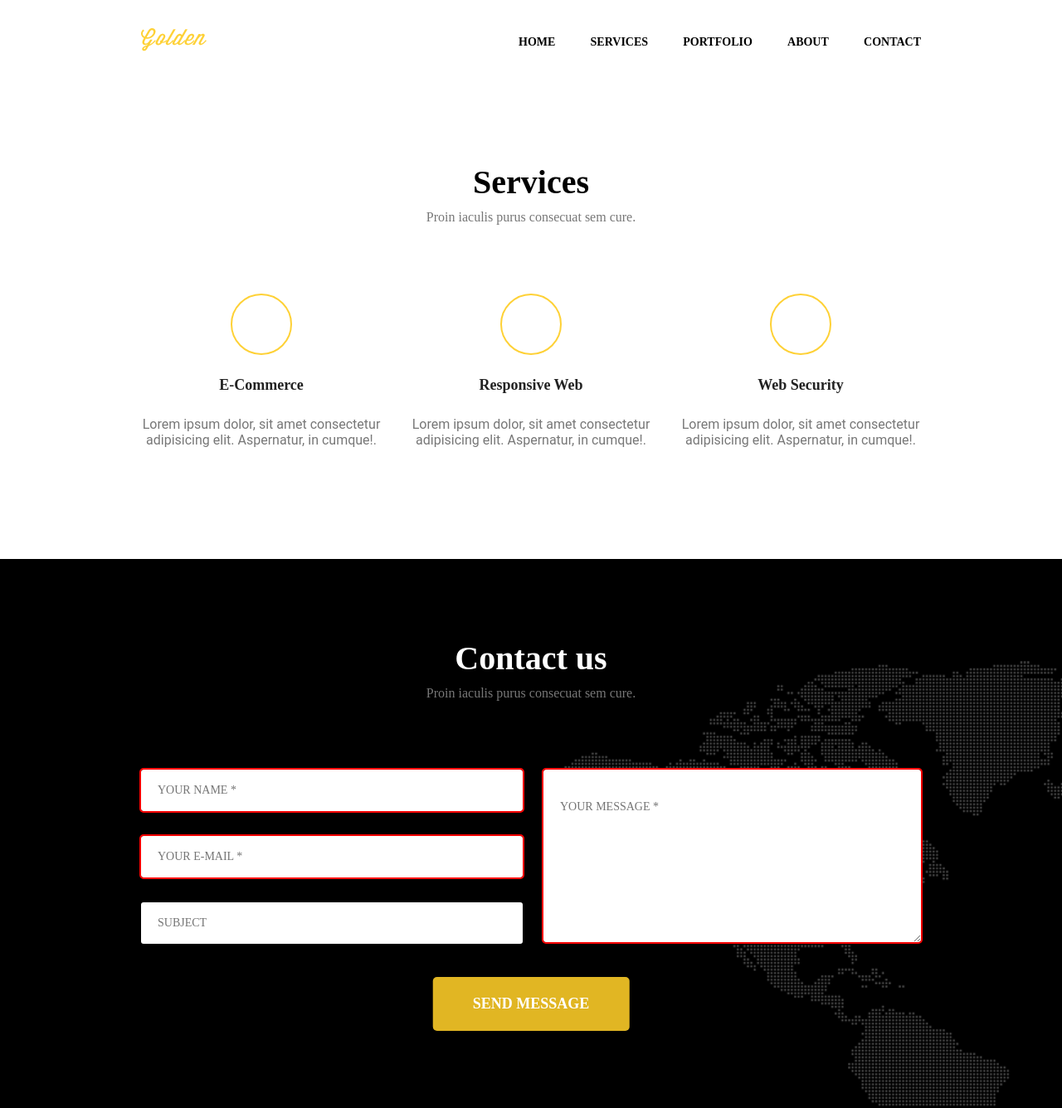
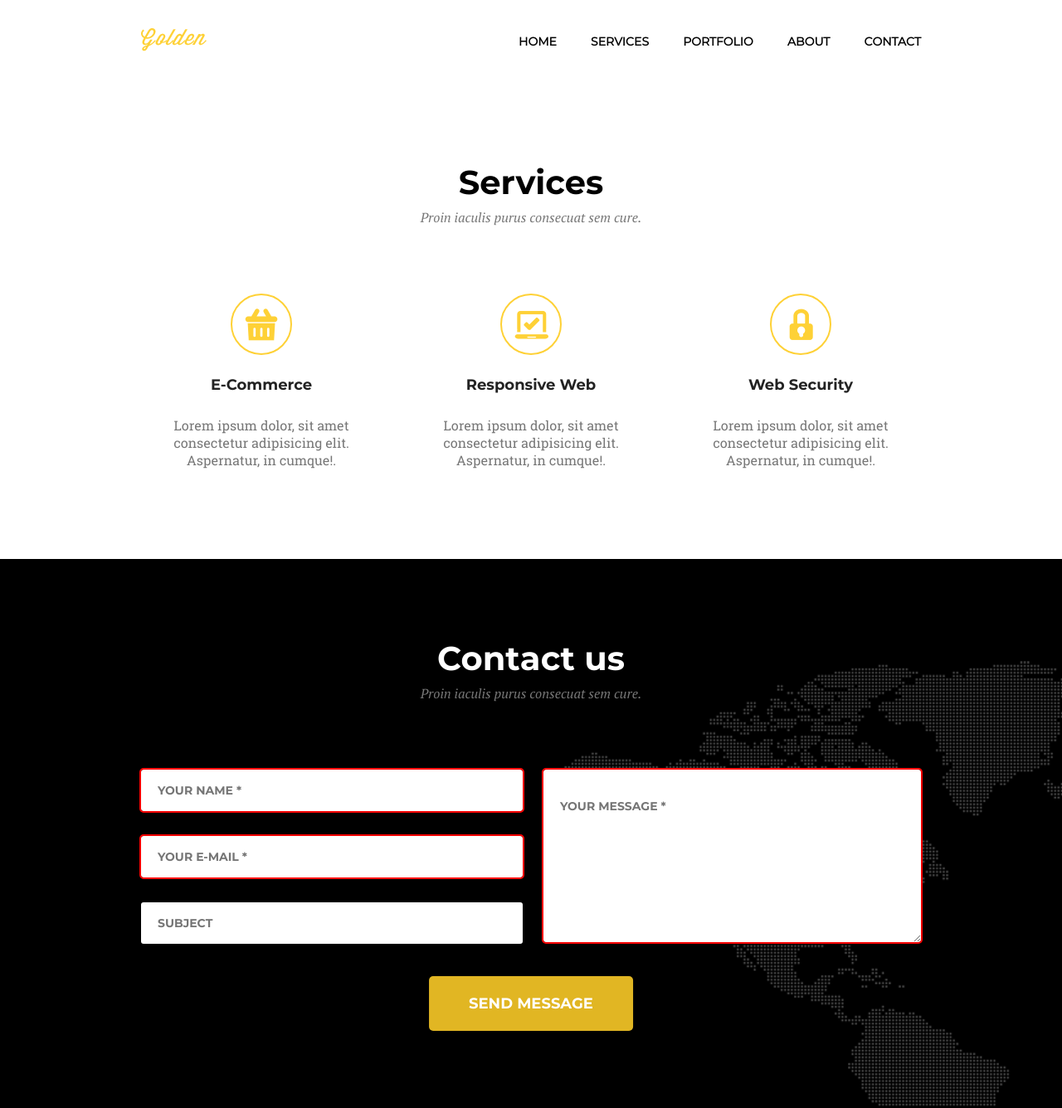
Before and after one commit to Mykhail1387/goit-fe-course, a plain HTML site: page module-07/index.html in a window 1280 px wide. Shown: the whole page at 83% size. Drawn offline with Linux system fonts and the light colour scheme; the site is published under a folder, as on GitHub Pages, so addresses that start at the root find nothing.

Commit message:
the seventh work is all

```diff
--- a/module-07/css/styles.css
+++ b/module-07/css/styles.css
@@ -1,18 +1,18 @@
 @font-face {
   font-family: italic;
-  src: url(/fonts/pt-serif-v11-cyrillic_latin-italic.woff);
+  src: url(../fonts/pt-serif-v11-cyrillic_latin-italic.woff);
 }
 @font-face {
   font-family: montserrat;
-  src: url(/fonts/montserrat-v14-latin_cyrillic-regular.woff)
+  src: url(../fonts/montserrat-v14-latin_cyrillic-regular.woff);
 }
 @font-face {
   font-family: montserrat-bold;
-  src: url(/fonts/montserrat-v14-latin_cyrillic-700.woff)
+  src: url(../fonts/montserrat-v14-latin_cyrillic-700.woff);
 }
 @font-face {
   font-family: roboto;
-  src: url(/fonts/roboto-slab-v9-latin_cyrillic-regular.woff)
+  src: url(../fonts/roboto-slab-v9-latin_cyrillic-regular.woff);
 }
 * {
   margin: 0;
@@ -96,13 +96,13 @@
   font-family: roboto;
 }
 .icon-basket::before {
-  background-image: url(/img/icons/icon-Basket.png);
+  background-image: url(../img/icons/icon-Basket.png);
 }
 .icon-laptop::before {
-  background-image: url(/img/icons/Icon-Laptop.png);
+  background-image: url(../img/icons/Icon-Laptop.png);
 }
 .icon-locked::before {
-  background-image: url(/img/icons/Icon-Locked.png);
+  background-image: url(../img/icons/Icon-Locked.png);
 }
 .second-part {
   position: relative;
--- a/module-07/index.html
+++ b/module-07/index.html
@@ -39,19 +39,22 @@
         <li class="first-list-image icon-basket" id="Portfolio">
           <h3>E-Commerce</h3>
           <p>
-            Lorem ipsum dolor, sit amet consectetur adipisicing elit. Aspernatur, in cumque!.
+            Lorem ipsum dolor, sit amet consectetur adipisicing elit.
+            Aspernatur, in cumque!.
           </p>
         </li>
         <li class="first-list-image icon-laptop">
           <h3>Responsive Web</h3>
           <p>
-            Lorem ipsum dolor, sit amet consectetur adipisicing elit. Aspernatur, in cumque!.
+            Lorem ipsum dolor, sit amet consectetur adipisicing elit.
+            Aspernatur, in cumque!.
           </p>
         </li>
         <li class="first-list-image icon-locked">
           <h3>Web Security</h3>
           <p>
-            Lorem ipsum dolor, sit amet consectetur adipisicing elit. Aspernatur, in cumque!.
+            Lorem ipsum dolor, sit amet consectetur adipisicing elit.
+            Aspernatur, in cumque!.
           </p>
         </li>
       </ul>
@@ -72,7 +75,7 @@
         <textarea
           class="text-form required"
           name="message"
-          id=""
+          id="textarea"
           required
           placeholder="your message *"
         ></textarea>
```
Lines whose indentation alone changed are shown as unchanged.
